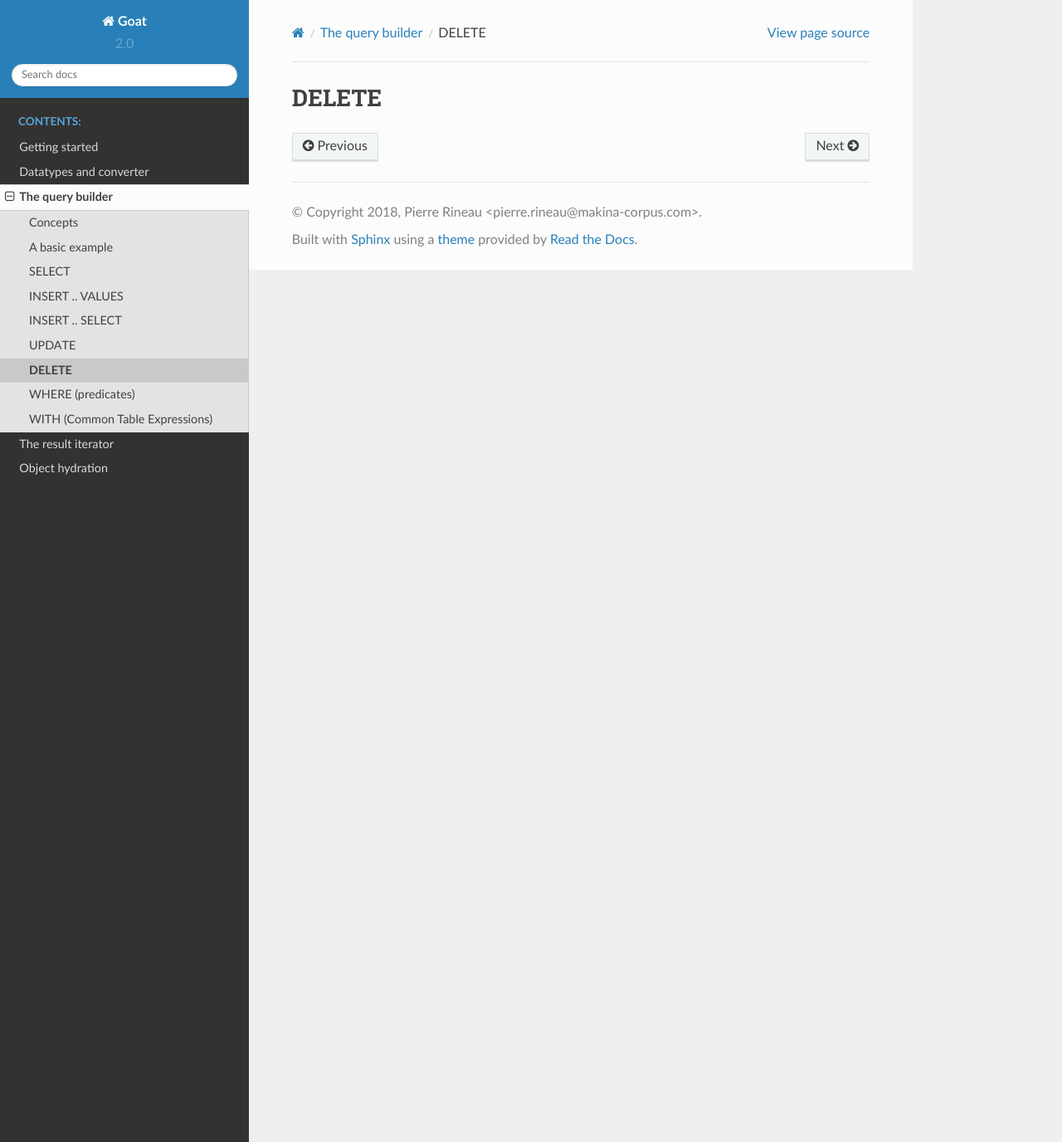
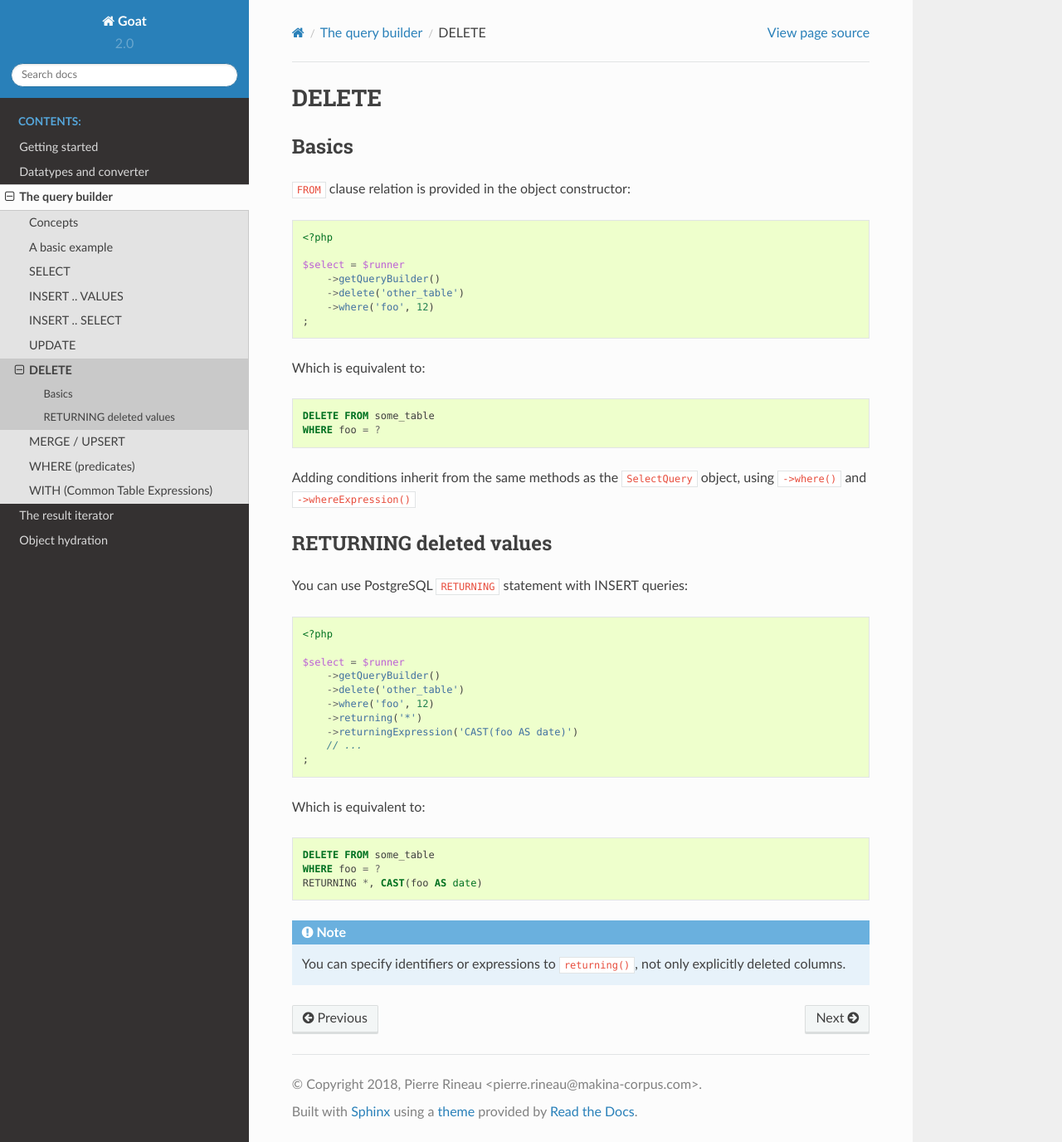
Before and after one commit to pounard/goat-query, a Sphinx documentation site: the page built from docs/query/impl/delete.rst, in a window 1280 px wide and 1376 px high. Shown: the whole window at 83% size. Built offline with Sphinx 7.4.7 and the Read the Docs theme 2.0.0, drawn with Linux system fonts in a browser that asks for light colours.

Commit message:
issue #31 - upsert/merge documentation

```diff
--- a/docs/query/impl/delete.rst
+++ b/docs/query/impl/delete.rst
@@ -1,2 +1,57 @@
 DELETE
 ======
+
+Basics
+^^^^^^
+
+``FROM`` clause relation is provided in the object constructor:
+
+.. code-block:: php
+
+   <?php
+
+   $select = $runner
+       ->getQueryBuilder()
+       ->delete('other_table')
+       ->where('foo', 12)
+   ;
+
+Which is equivalent to:
+
+.. code-block:: sql
+
+   DELETE FROM some_table
+   WHERE foo = ?
+
+Adding conditions inherit from the same methods as the ``SelectQuery`` object,
+using ``->where()`` and ``->whereExpression()``
+
+RETURNING deleted values
+^^^^^^^^^^^^^^^^^^^^^^^^
+
+You can use PostgreSQL ``RETURNING`` statement with INSERT queries:
+
+.. code-block:: php
+
+   <?php
+
+   $select = $runner
+       ->getQueryBuilder()
+       ->delete('other_table')
+       ->where('foo', 12)
+       ->returning('*')
+       ->returningExpression('CAST(foo AS date)')
+       // ...
+   ;
+
+Which is equivalent to:
+
+.. code-block:: sql
+
+   DELETE FROM some_table
+   WHERE foo = ?
+   RETURNING *, CAST(foo AS date)
+
+.. note::
+
+   You can specify identifiers or expressions to ``returning()``, not only explicitly deleted columns.
--- a/docs/query/index.rst
+++ b/docs/query/index.rst
@@ -14,5 +14,6 @@
    impl/insert-query
    impl/update
    impl/delete
+   impl/merge
    impl/where
    impl/with
```
Also changed, not shown: docs/query/impl/merge.rst (added, +450 -0 lines).
